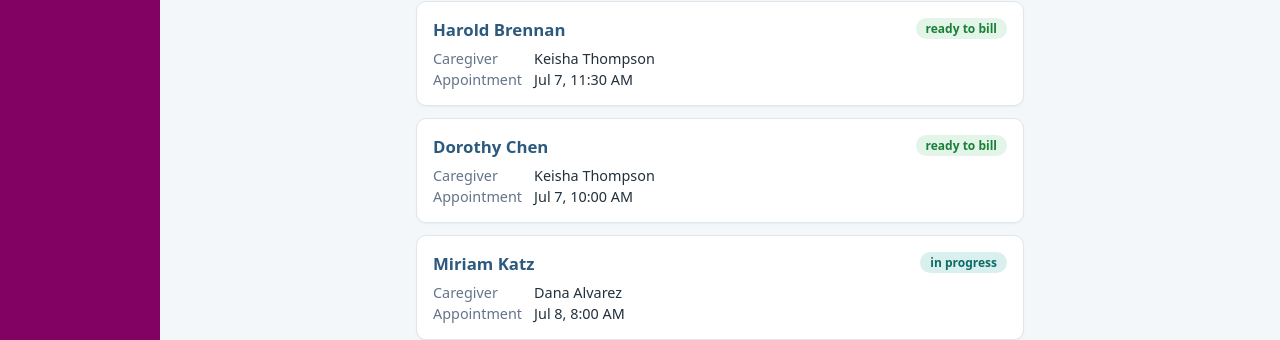
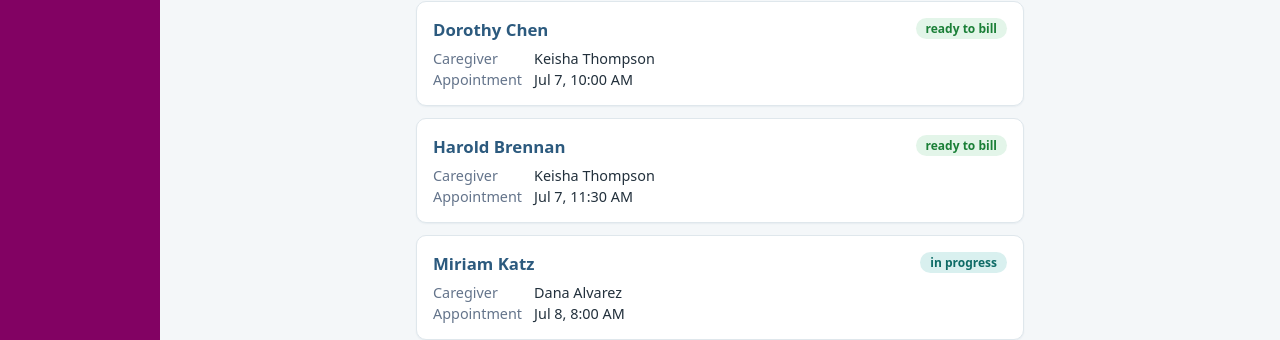
Before and after one commit to Marcandy/vera, a React (Vite) app: page /dashboard in a window 1280 px wide. Shown: the part 500-840 px from the top of the page. Built offline with nearby package versions, Linux system fonts and the light colour scheme.

Commit message:
feat oder dashboard visits by attention priority

```diff
--- a/src/pages/Dashboard.jsx
+++ b/src/pages/Dashboard.jsx
@@ -4,6 +4,32 @@ import styles from "./Dashboard.module.css";
 import { getVisits } from "../services/visitService";
 import { useEffect, useState } from "react";
 
+// Denise's attention order, lowest rank first. This is a property of THIS
+// screen, not of the collection, so it lives here and not in the service:
+// the first two need her to act, the rest are just status.
+const STATUS_RANK = {
+    "needs review": 0,
+    "ready to bill": 1,
+    "in progress": 2,
+    "scheduled": 3,
+    "billed": 4,
+};
+
+// An unrecognized status means a broken pipeline, not a real position.
+// It parks at the end; StatusPill is what fails visibly, by rendering bare.
+const RANK_UNKNOWN = Number.MAX_SAFE_INTEGER;
+
+// Tiebreak oldest appointment first: the longest-waiting visit is the most
+// urgent one in its group. ISO strings compare lexicographically, which is
+// the reason the visit shape stores them as strings.
+const byAttention = (a, b) => {
+    const rankDiff =
+        (STATUS_RANK[a.status] ?? RANK_UNKNOWN) - (STATUS_RANK[b.status] ?? RANK_UNKNOWN);
+
+    if (rankDiff !== 0) return rankDiff;
+
+    return a.appointmentTime.localeCompare(b.appointmentTime);
+};
 
 const Dashboard = () => {
     const [ visitList, setVisitList ] = useState(null);
@@ -29,12 +55,16 @@ const Dashboard = () => {
         );
     }
 
+    // Sort a COPY. getVisits() hands back the live seed array, so sorting in
+    // place would reorder the data source every component reads from.
+    const orderedVisits = [...visitList].sort(byAttention);
+
     return (
         <section className={styles.dashboard}>
             <h3>Visits</h3>
 
             <ul className={styles.visitList}>
-                {visitList.map((visit) => (
+                {orderedVisits.map((visit) => (
                     <li key={visit.id}>
                         <Link
                             to={`/visits/${visit.id}`}
```
